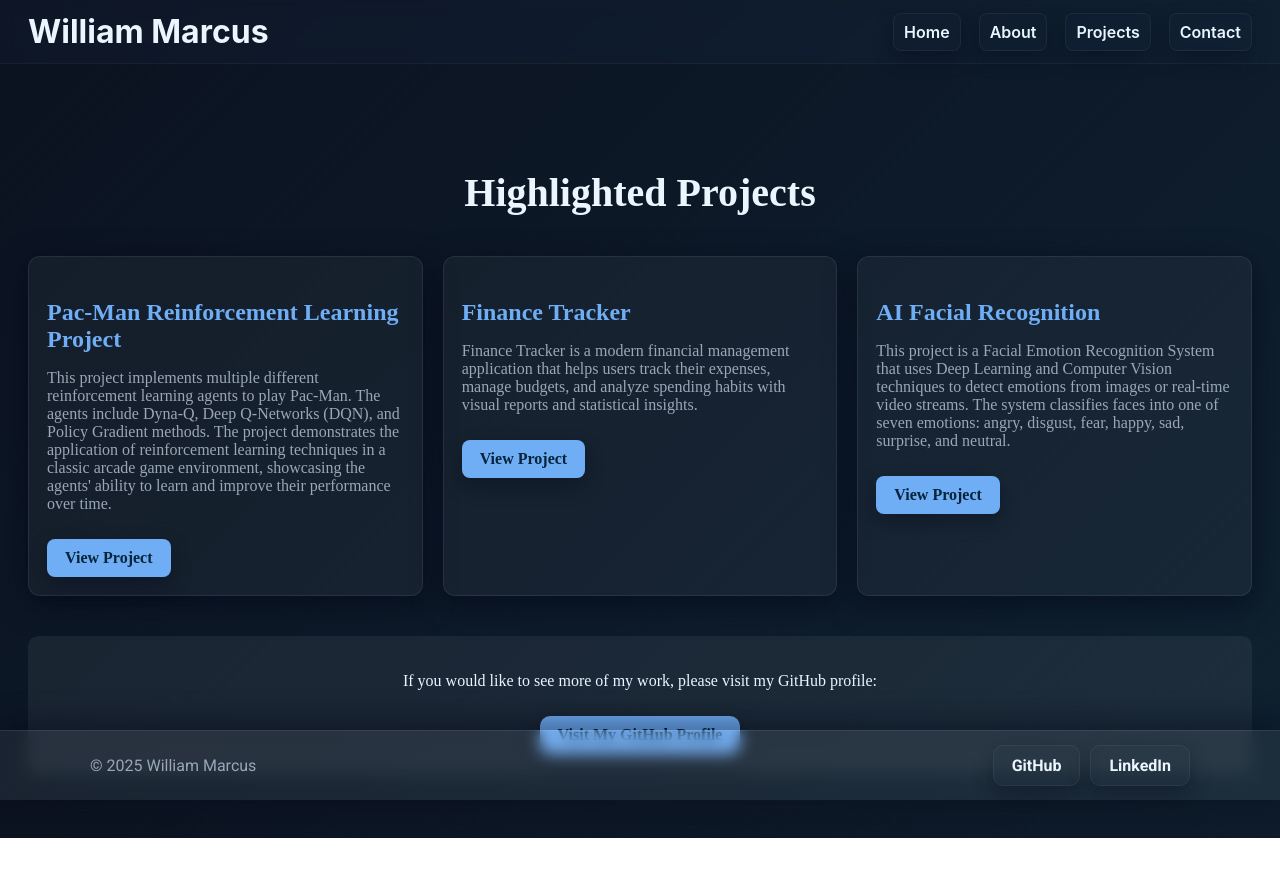
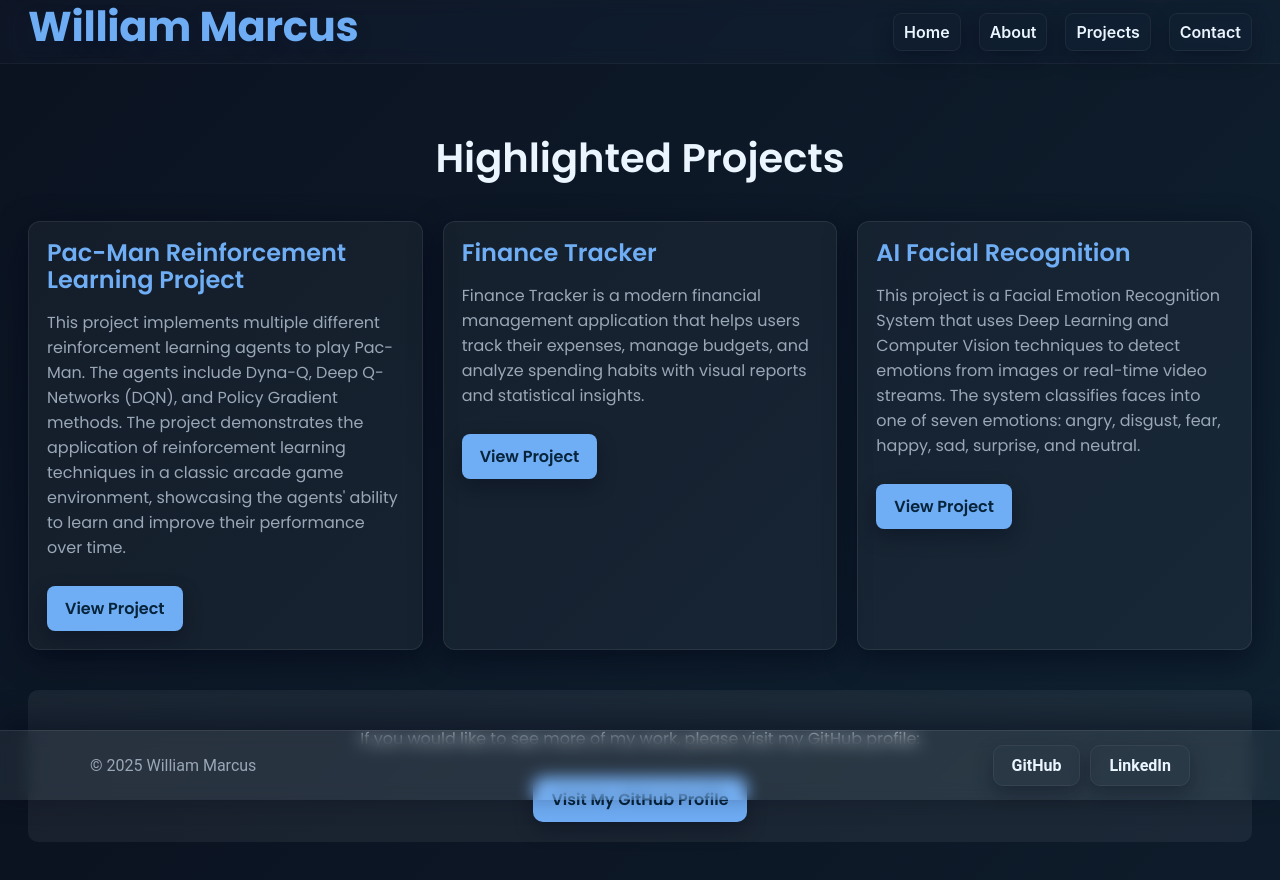
Before and after one commit to WillMarcuss/Website, a React (Create React App) app: page /projects in a window 1280 px wide. Shown: the top 880 px of the page. Before the commit the page ends 838 px from the top, so only its background shows below. Built offline with nearby package versions, Linux system fonts and the light colour scheme.

Commit message:
More UI upgrades

```diff
--- a/src/index.css
+++ b/src/index.css
@@ -9,6 +9,8 @@
   --radius: 12px;
   --shadow: 0 8px 30px rgba(2,6,23,0.6);
 }
+
+@import url('https://fonts.googleapis.com/css2?family=Poppins:wght@400;600;700&display=swap');
 
 /* global reset and base */
 *,*::before,*::after{box-sizing:border-box}
@@ -53,3 +55,14 @@ main{padding-top:72px}
 }
 .btn:hover{transform:translateY(-3px);box-shadow:0 14px 36px rgba(2,6,23,0.45)}
 .btn.ghost{background:transparent;border:1px solid rgba(255,255,255,0.06);color:var(--text)}
+
+/* Headings - use Poppins for a cohesive look */
+h1,h2,h3{
+  font-family: 'Poppins', system-ui, -apple-system, 'Segoe UI', Roboto, 'Helvetica Neue', Arial, sans-serif;
+  margin:0 0 8px;
+  line-height:1.12;
+}
+
+h1{ font-size:2.6rem; color:var(--accent); font-weight:700; letter-spacing:-0.3px; text-shadow:0 6px 20px rgba(12,44,84,0.12) }
+h2{ font-size:1.8rem; color:var(--text); font-weight:600 }
+h3{ font-size:1.15rem; color:var(--text); font-weight:600 }
--- a/src/pages/About.module.css
+++ b/src/pages/About.module.css
@@ -1,10 +1,10 @@
-@import url('https://fonts.googleapis.com/css2?family=Roboto:wght@400;700&display=swap');
+/* About page styles */
 
 .container {
   text-align: center;
   padding: 24px;
   padding-bottom: 50px;
-  font-family: 'Roboto', sans-serif;
+  font-family: 'Poppins', system-ui, -apple-system, 'Segoe UI', Roboto, 'Helvetica Neue', Arial, sans-serif;
   overflow: visible;
   min-height: calc(100vh - 72px);
   box-sizing: border-box;
@@ -60,7 +60,7 @@
   border:1px solid var(--glass-border);
   box-shadow:var(--shadow);
   animation: slideInFromTop 0.9s ease-out;
-  font-family: 'Times New Roman', Times, serif;
+  font-family: inherit;
 }
 
 @media (max-width: 768px) {
@@ -98,7 +98,7 @@
   transition: transform .28s ease, box-shadow .28s ease;
   animation: slideIn .9s ease-out;
   width:100%;
-  font-family: 'Times New Roman', Times, serif;
+  font-family: inherit;
 }
 
 @media (max-width: 768px) {
--- a/src/pages/Contact.module.css
+++ b/src/pages/Contact.module.css
@@ -11,7 +11,7 @@
 
 .container {
   display:flex; align-items:center; justify-content:center; min-height:calc(100vh - 72px);
-  padding:20px; font-family:'Times New Roman', Times, serif; box-sizing:border-box;
+  padding:20px; font-family: 'Poppins', system-ui, -apple-system, 'Segoe UI', Roboto, 'Helvetica Neue', Arial, sans-serif; box-sizing:border-box;
 }
 
 .overlay {
@@ -49,12 +49,16 @@
 
 .iconButton {
   display:inline-flex; align-items:center; justify-content:center; margin-left:10px;
-  background:var(--glass-strong); color:var(--text); border-radius:50%; width:34px; height:34px; transition:transform .18s ease, background .18s ease; text-decoration:none; box-shadow:0 6px 14px rgba(2,6,23,0.28)
+  background:var(--glass-strong); color:var(--text); border-radius:50%; width:34px; height:34px; transition:transform .18s ease, background .18s ease; text-decoration:none; box-shadow:0 6px 14px rgba(2,6,23,0.28);
+  font-size:16px; line-height:0; padding:0;
 }
 
 .iconButton:hover {
   background:var(--accent); color:#07243b; transform:scale(1.06); box-shadow:0 12px 30px rgba(2,6,23,0.45)
 }
+
+/* Ensure SVG icons inherit color and display at a consistent size */
+.iconButton svg{ width:18px; height:18px; display:block; stroke:currentColor; fill:none }
 
 /* ===== Realistic peel corner ===== */
 
--- a/src/pages/Home.module.css
+++ b/src/pages/Home.module.css
@@ -1,4 +1,3 @@
-@import url('https://fonts.googleapis.com/css2?family=Roboto:wght@400;700&display=swap');
 /* Liquid-glass Home styles */
 .container {
   display:flex;flex-direction:column;align-items:center;justify-content:center;
@@ -8,7 +7,15 @@
   color:var(--text);
 }
 
-.heading{ font-size:2.4rem;margin:12px 0 6px;font-family:'Times New Roman', Times, serif }
+.heading{
+  font-family: 'Poppins', system-ui, -apple-system, 'Segoe UI', Roboto, 'Helvetica Neue', Arial, sans-serif;
+  font-weight:700;
+  font-size:2.6rem;
+  margin:12px 0 6px;
+  color:var(--accent);
+  letter-spacing:-0.3px;
+  text-shadow:0 6px 20px rgba(12,44,84,0.12);
+}
 
 .profileContainer{
   width:220px;height:220px;border-radius:50%;overflow:hidden; position:relative;
--- a/src/pages/Projects.module.css
+++ b/src/pages/Projects.module.css
@@ -1,10 +1,10 @@
 /* Projects.module.css */
 
-@import url('https://fonts.googleapis.com/css2?family=Roboto:wght@400;700&display=swap');
+@import url('https://fonts.googleapis.com/css2?family=Poppins:wght@400;600;700&display=swap');
 
 .projects-container {
   padding: 64px 28px;
-  font-family: 'Roboto', sans-serif;
+  font-family: 'Poppins', system-ui, -apple-system, 'Segoe UI', Roboto, 'Helvetica Neue', Arial, sans-serif;
   color: var(--text);
   min-height: calc(100vh - 72px);
   box-sizing: border-box;
@@ -14,7 +14,6 @@
   text-align: center;
   font-size: 2.5em;
   margin-bottom: 40px;
-  font-family: 'Times New Roman', Times, serif;
 }
 
 .projects-grid {
@@ -43,7 +42,7 @@
   box-shadow: var(--shadow);
   transition: transform .25s ease, box-shadow .25s ease;
   animation: slideIn .9s ease-out;
-  font-family: 'Times New Roman', Times, serif;
+  font-family: inherit;
 }
 
 .project-card:hover {
@@ -88,7 +87,7 @@
 }
 .project-link:hover{ transform:translateY(-3px); box-shadow:0 14px 36px rgba(2,6,23,0.45) }
 
-.github-link-container{ text-align:center; margin-top:40px; padding:20px; background:var(--glass-strong); border-radius:10px; animation:slideIn 1s ease-out; font-family:'Times New Roman', Times, serif }
+.github-link-container{ text-align:center; margin-top:40px; padding:20px; background:var(--glass-strong); border-radius:10px; animation:slideIn 1s ease-out; font-family:inherit }
 
 .github-link{ display:inline-block; margin-top:10px; padding:10px 18px; background:var(--accent); color:#07243b; border-radius:10px; text-decoration:none; font-weight:600; transition:transform .18s ease, box-shadow .18s ease }
 .github-link:hover{ transform:translateY(-3px); box-shadow:0 12px 30px rgba(2,6,23,0.45) }
```
